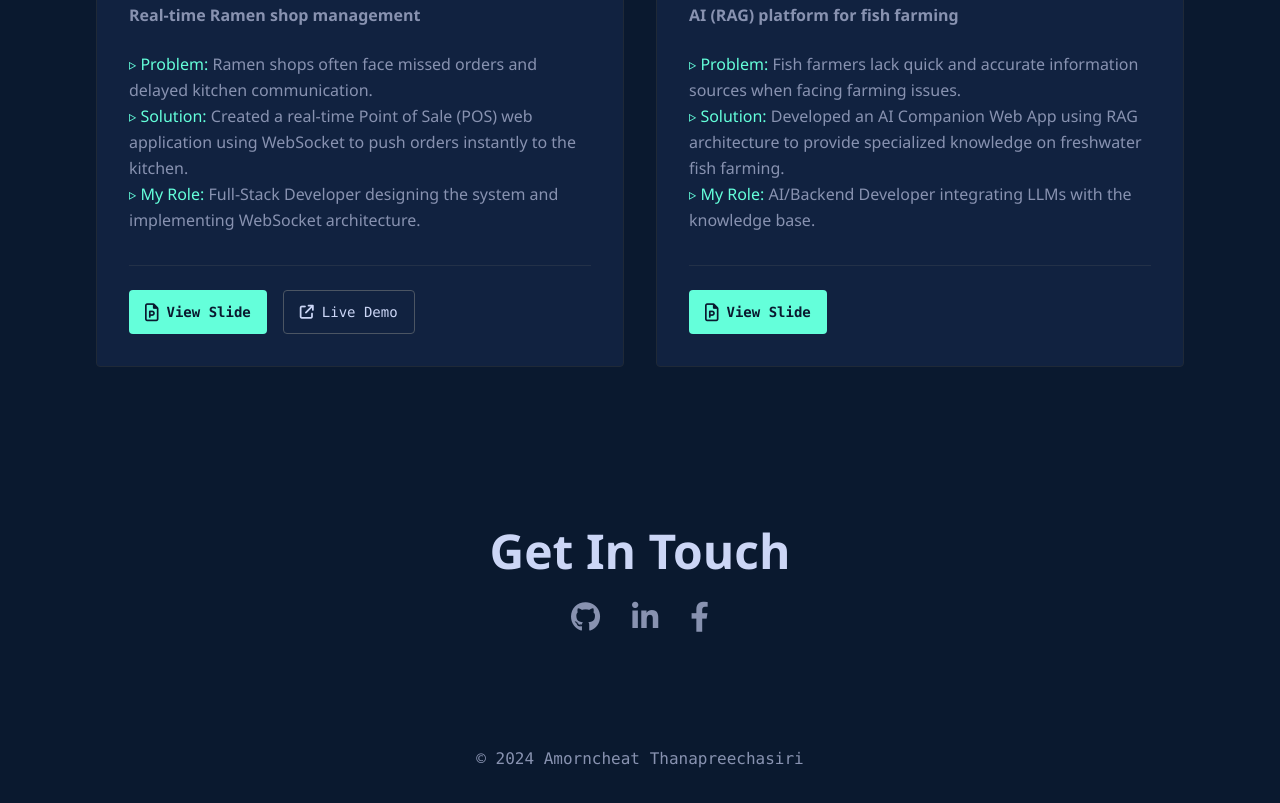
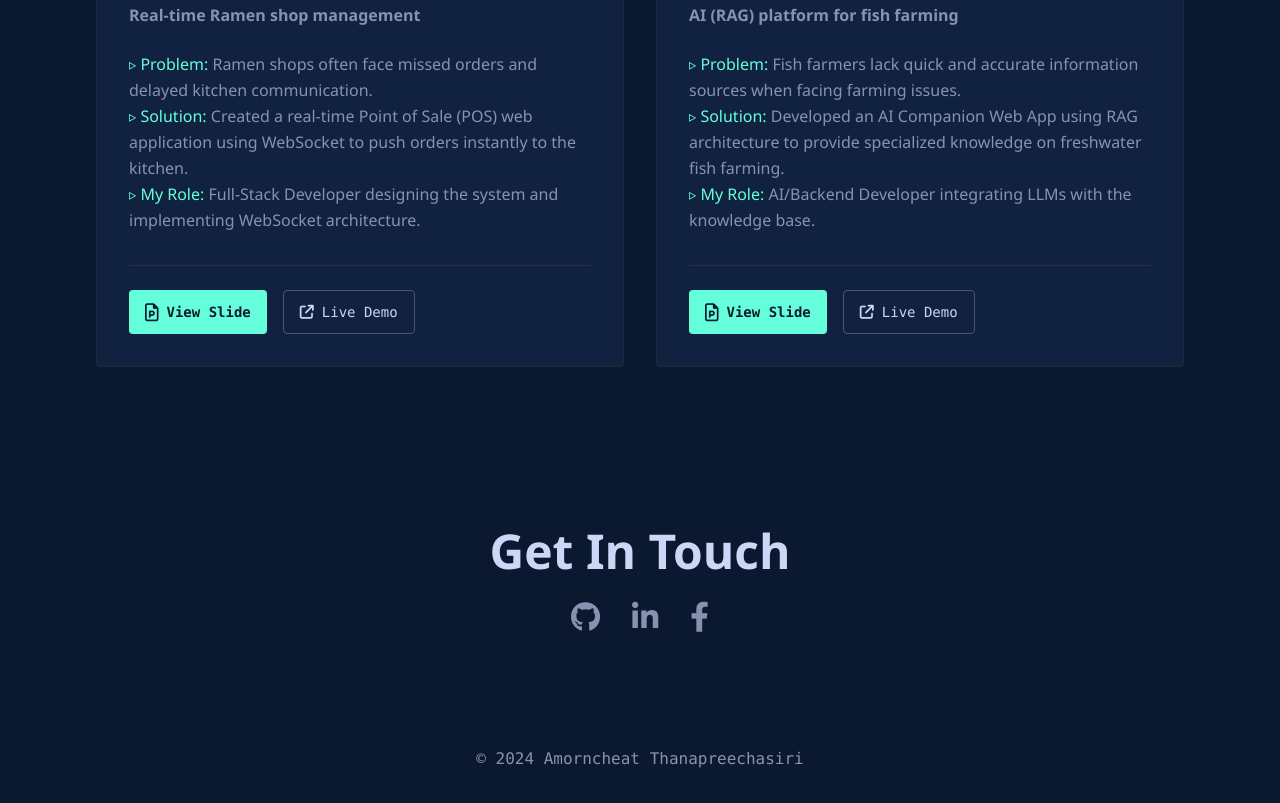
Before and after one commit to 9SaDxD/amornsets-dev, a plain HTML site: page index.html in a window 1280 px wide. Shown: the part 3161-3964 px from the top of the page. Drawn offline with nearby package versions, Linux system fonts and the light colour scheme.

Commit message:
พี่ปลา update

```diff
--- a/index.html
+++ b/index.html
@@ -271,9 +271,9 @@
                             <a href="https://canva.link/0vsnsjh069dwcch" target="_blank" class="text-darkBg bg-primary hover:bg-primary/80 transition flex items-center text-sm font-bold font-mono px-4 py-2 rounded">
                                 <i class="fa-regular fa-file-powerpoint mr-2 text-lg"></i><span data-i18n="project.slide">View Slide</span>
                             </a>
-                            <!-- <a href="#" target="_blank" class="text-textMain hover:text-primary transition flex items-center text-sm font-mono border border-gray-600 hover:border-primary px-4 py-2 rounded">
+                            <a href="https://9sadxd.github.io/AquaBot-Project/" target="_blank" class="text-textMain hover:text-primary transition flex items-center text-sm font-mono border border-gray-600 hover:border-primary px-4 py-2 rounded">
                                 <i class="fa-solid fa-arrow-up-right-from-square mr-2"></i><span data-i18n="project.link">Live Demo</span>
-                            </a> -->
+                            </a>
                         </div>
                     </div>
                 </div>
```
